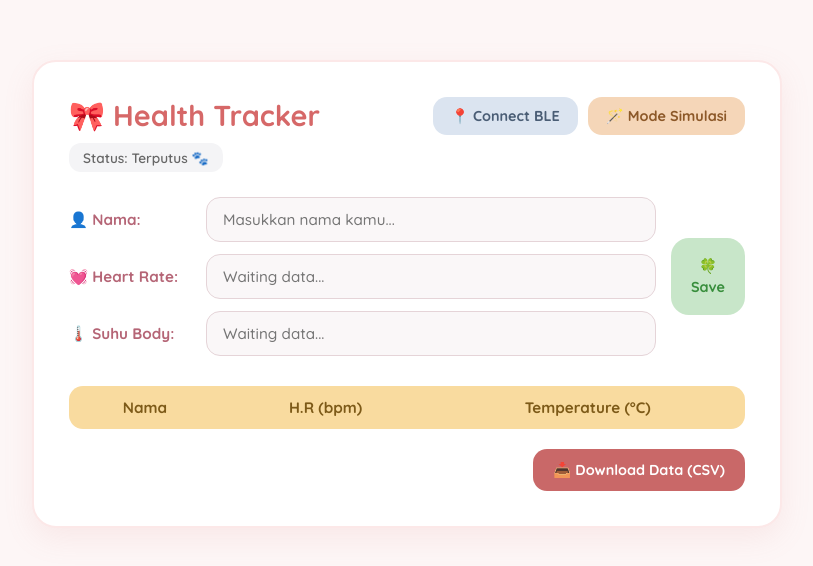
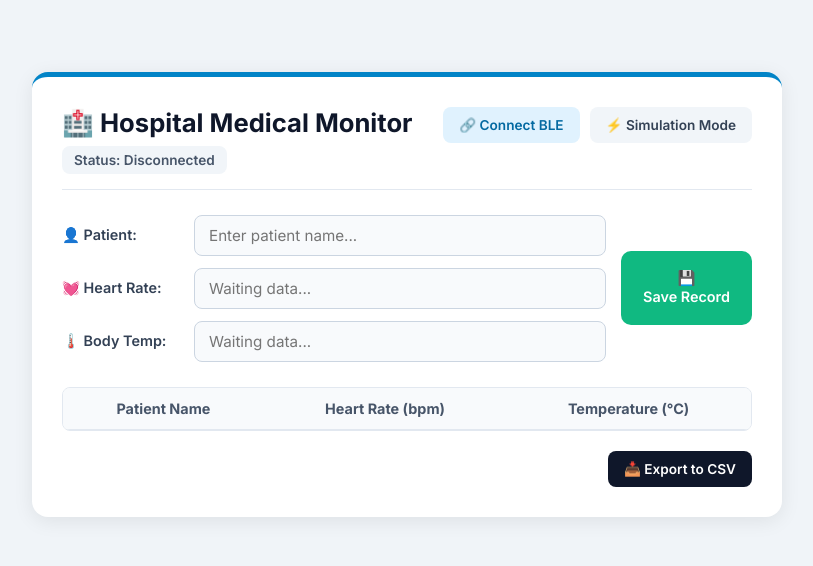
Before and after one commit to arisonmite1105/ProjectAris, a plain HTML site: page index.html in a window 1280 px wide. Shown: the part 106-672 px from the top of the page, without its empty margins (233-1046 px from the left). Drawn offline with Linux system fonts and the light colour scheme.

Commit message:
Update index.html

```diff
--- a/index.html
+++ b/index.html
@@ -3,19 +3,19 @@
 <head>
     <meta charset="UTF-8">
     <meta name="viewport" content="width=device-width, initial-scale=1.0">
-    <title>Cute Health Monitor</title>
-    <link href="https://fonts.googleapis.com/css2?family=Quicksand:wght@500;600;700&display=swap" rel="stylesheet">
+    <title>Medical Health Monitor</title>
+    <link href="https://fonts.googleapis.com/css2?family=Inter:wght@400;500;600;700&display=swap" rel="stylesheet">
     <style>
-        /* CSS (Tampilan & Desain) */
+        /* CSS Tema Alat Rumah Sakit / Medis */
         * {
             box-sizing: border-box;
             margin: 0;
             padding: 0;
-            font-family: 'Quicksand', sans-serif;
+            font-family: 'Inter', sans-serif;
         }
 
         body {
-            background-color: #fdf6f6;
+            background-color: #f0f4f8;
             display: flex;
             justify-content: center;
             align-items: center;
@@ -27,10 +27,10 @@
             background-color: #ffffff;
             width: 100%;
             max-width: 750px;
-            border-radius: 24px;
-            padding: 35px;
-            box-shadow: 0 10px 30px rgba(214, 130, 130, 0.12);
-            border: 2px solid #fce8e8;
+            border-radius: 16px;
+            padding: 30px;
+            box-shadow: 0 4px 20px rgba(0, 0, 0, 0.08);
+            border-top: 5px solid #0284c7;
         }
 
         header {
@@ -40,27 +40,30 @@
             flex-wrap: wrap;
             gap: 15px;
             margin-bottom: 25px;
+            border-bottom: 1px solid #e2e8f0;
+            padding-bottom: 15px;
         }
 
         h1 {
-            color: #d66868;
-            font-size: 1.8rem;
-            margin-bottom: 10px;
+            color: #0f172a;
+            font-size: 1.6rem;
+            margin-bottom: 8px;
+            font-weight: 700;
         }
 
         .status-badge {
             display: inline-block;
-            background-color: #f4f4f6;
-            color: #666;
-            padding: 6px 14px;
-            border-radius: 12px;
+            background-color: #f1f5f9;
+            color: #475569;
+            padding: 6px 12px;
+            border-radius: 8px;
             font-size: 0.85rem;
             font-weight: 600;
         }
 
         .status-badge.connected {
-            background-color: #e3f7e8;
-            color: #2e8540;
+            background-color: #dcfce7;
+            color: #166534;
         }
 
         .button-group {
@@ -70,34 +73,37 @@
 
         .btn {
             border: none;
-            padding: 10px 18px;
-            border-radius: 14px;
-            font-weight: 700;
-            font-size: 0.9rem;
+            padding: 10px 16px;
+            border-radius: 8px;
+            font-weight: 600;
+            font-size: 0.85rem;
             cursor: pointer;
-            transition: transform 0.15s ease, opacity 0.15s ease;
-        }
-
-        .btn:hover {
-            transform: translateY(-2px);
-            opacity: 0.9;
+            transition: background 0.2s;
         }
 
         .btn-ble {
-            background-color: #dbe4f0;
-            color: #4a5d75;
+            background-color: #e0f2fe;
+            color: #0369a1;
+        }
+
+        .btn-ble:hover {
+            background-color: #bae6fd;
         }
 
         .btn-sim {
-            background-color: #f5d6b8;
-            color: #8c5828;
+            background-color: #f1f5f9;
+            color: #334155;
+        }
+
+        .btn-sim:hover {
+            background-color: #e2e8f0;
         }
 
         .form-section {
             display: flex;
             gap: 15px;
             align-items: center;
-            margin-bottom: 30px;
+            margin-bottom: 25px;
         }
 
         .input-wrapper {
@@ -114,76 +120,77 @@
         }
 
         .input-row label {
-            width: 125px;
-            font-weight: 700;
-            color: #b56576;
-            font-size: 0.95rem;
+            width: 120px;
+            font-weight: 600;
+            color: #334155;
+            font-size: 0.9rem;
         }
 
         .input-row input {
             flex: 1;
-            padding: 12px 16px;
-            border: 1.5px solid #e5d4d8;
-            border-radius: 14px;
-            background-color: #faf7f8;
+            padding: 10px 14px;
+            border: 1px solid #cbd5e1;
+            border-radius: 8px;
+            background-color: #f8fafc;
             font-size: 0.95rem;
-            color: #444;
+            color: #0f172a;
             outline: none;
         }
 
         .input-row input:focus {
-            border-color: #d66868;
+            border-color: #0284c7;
             background-color: #fff;
         }
 
         .btn-save {
-            background-color: #c8e6c9;
-            color: #388e3c;
+            background-color: #10b981;
+            color: #ffffff;
             border: none;
-            border-radius: 18px;
-            padding: 18px 20px;
-            font-weight: 700;
+            border-radius: 10px;
+            padding: 18px 22px;
+            font-weight: 600;
             font-size: 0.9rem;
             cursor: pointer;
             transition: 0.2s;
-            line-height: 1.4;
+            text-align: center;
+            line-height: 1.3;
         }
 
         .btn-save:hover {
-            background-color: #b4deb6;
-            transform: scale(1.03);
+            background-color: #059669;
         }
 
         .table-section {
             margin-bottom: 20px;
             overflow-x: auto;
+            border: 1px solid #e2e8f0;
+            border-radius: 8px;
         }
 
         table {
             width: 100%;
             border-collapse: collapse;
-            border-radius: 14px;
-            overflow: hidden;
         }
 
         thead {
-            background-color: #f9db9f;
-            color: #7d5a18;
+            background-color: #f8fafc;
+            color: #475569;
+            border-bottom: 1px solid #e2e8f0;
         }
 
         th, td {
             padding: 12px 16px;
             text-align: center;
-            font-size: 0.95rem;
+            font-size: 0.9rem;
         }
 
         tbody tr:nth-child(even) {
-            background-color: #fffaf0;
+            background-color: #f8fafc;
         }
 
         tbody tr {
-            border-bottom: 1px solid #f2e8d5;
-            color: #555;
+            border-bottom: 1px solid #f1f5f9;
+            color: #334155;
         }
 
         footer {
@@ -192,9 +199,16 @@
         }
 
         .btn-csv {
-            background-color: #c96868;
+            background-color: #0f172a;
             color: #ffffff;
-            padding: 12px 20px;
+            padding: 10px 16px;
+            border-radius: 8px;
+            font-weight: 600;
+            font-size: 0.85rem;
+        }
+
+        .btn-csv:hover {
+            background-color: #1e293b;
         }
     </style>
 </head>
@@ -202,55 +216,55 @@
     <div class="container">
         <header>
             <div class="title-group">
-                <h1>🎀 Health Tracker</h1>
-                <div class="status-badge" id="statusBadge">Status: Terputus 🐾</div>
+                <h1>🏥 Hospital Medical Monitor</h1>
+                <div class="status-badge" id="statusBadge">Status: Disconnected</div>
             </div>
             <div class="button-group">
-                <button id="btnConnect" class="btn btn-ble">📍 Connect BLE</button>
-                <button id="btnSimulasi" class="btn btn-sim">🪄 Mode Simulasi</button>
+                <button id="btnConnect" class="btn btn-ble">🔗 Connect BLE</button>
+                <button id="btnSimulasi" class="btn btn-sim">⚡ Simulation Mode</button>
             </div>
         </header>
 
         <main class="form-section">
             <div class="input-wrapper">
                 <div class="input-row">
-                    <label for="inputNama">👤 Nama:</label>
-                    <input type="text" id="inputNama" placeholder="Masukkan nama kamu...">
+                    <label for="inputNama">👤 Patient:</label>
+                    <input type="text" id="inputNama" placeholder="Enter patient name...">
                 </div>
                 <div class="input-row">
                     <label for="inputHR">💓 Heart Rate:</label>
                     <input type="text" id="inputHR" placeholder="Waiting data..." readonly>
                 </div>
                 <div class="input-row">
-                    <label for="inputSuhu">🌡️ Suhu Body:</label>
+                    <label for="inputSuhu">🌡️ Body Temp:</label>
                     <input type="text" id="inputSuhu" placeholder="Waiting data..." readonly>
                 </div>
             </div>
-            <button id="btnSave" class="btn-save">🍀<br>Save</button>
+            <button id="btnSave" class="btn-save">💾<br>Save Record</button>
         </main>
 
         <section class="table-section">
             <table id="dataTable">
                 <thead>
                     <tr>
-                        <th>Nama</th>
-                        <th>H.R (bpm)</th>
+                        <th>Patient Name</th>
+                        <th>Heart Rate (bpm)</th>
                         <th>Temperature (°C)</th>
                     </tr>
                 </thead>
                 <tbody id="tableBody">
-                    <!-- Data akan muncul di sini -->
+                    <!-- Data log masuk di sini -->
                 </tbody>
             </table>
         </section>
 
         <footer>
-            <button id="btnDownload" class="btn btn-csv">📥 Download Data (CSV)</button>
+            <button id="btnDownload" class="btn btn-csv">📥 Export to CSV</button>
         </footer>
     </div>
 
     <script>
-        /* JavaScript (Logika Tombol & Simulasi) */
+        /* Logika JavaScript Tetap Berfungsi Sama */
         const btnConnect = document.getElementById('btnConnect');
         const btnSimulasi = document.getElementById('btnSimulasi');
         const btnSave = document.getElementById('btnSave');
@@ -265,20 +279,19 @@
         let simInterval = null;
         let dataRecords = [];
 
-        // 1. Fitur Mode Simulasi
         btnSimulasi.addEventListener('click', () => {
             if (simInterval) {
                 clearInterval(simInterval);
                 simInterval = null;
-                statusBadge.textContent = "Status: Terputus 🐾";
+                statusBadge.textContent = "Status: Disconnected";
                 statusBadge.classList.remove('connected');
-                btnSimulasi.textContent = "🪄 Mode Simulasi";
+                btnSimulasi.textContent = "⚡ Simulation Mode";
                 inputHR.value = "";
                 inputSuhu.value = "";
             } else {
-                statusBadge.textContent = "Status: Simulasi Aktif ✨";
+                statusBadge.textContent = "Status: Simulation Active";
                 statusBadge.classList.add('connected');
-                btnSimulasi.textContent = "⏹️ Stop Simulasi";
+                btnSimulasi.textContent = "⏹️ Stop Simulation";
 
                 const generateDummyData = () => {
                     const randomHR = Math.floor(Math.random() * (100 - 65 + 1)) + 65;
@@ -291,42 +304,40 @@
             }
         });
 
-        // 2. Fitur Connect Web Bluetooth (BLE)
         btnConnect.addEventListener('click', async () => {
             try {
-                statusBadge.textContent = "Status: Mencari perangkat... 🔍";
+                statusBadge.textContent = "Status: Scanning device...";
                 const device = await navigator.bluetooth.requestDevice({
                     acceptAllDevices: true,
                     optionalServices: ['heart_rate', 'health_thermometer']
                 });
 
                 const server = await device.gatt.connect();
-                statusBadge.textContent = `Status: Terhubung (${device.name}) 💚`;
+                statusBadge.textContent = `Status: Connected (${device.name})_`;
                 statusBadge.classList.add('connected');
 
                 device.addEventListener('gattserverdisconnected', () => {
-                    statusBadge.textContent = "Status: Terputus 🐾";
+                    statusBadge.textContent = "Status: Disconnected";
                     statusBadge.classList.remove('connected');
                 });
             } catch (error) {
                 console.error(error);
-                statusBadge.textContent = "Status: Gagal / Dibatalkan 🐾";
+                statusBadge.textContent = "Status: Connection Failed";
                 statusBadge.classList.remove('connected');
             }
         });
 
-        // 3. Fitur Simpan Data ke Tabel
         btnSave.addEventListener('click', () => {
             const nama = inputNama.value.trim();
             const hr = inputHR.value.trim();
             const suhu = inputSuhu.value.trim();
 
             if (!nama) {
-                alert("Masukkan nama terlebih dahulu!");
+                alert("Please enter patient name first!");
                 return;
             }
             if (!hr || !suhu) {
-                alert("Data Heart Rate dan Suhu belum tersedia! Aktifkan BLE atau Mode Simulasi.");
+                alert("Heart rate and temperature data not available yet!");
                 return;
             }
 
@@ -339,16 +350,16 @@
                 <td>${suhu}</td>
             `;
             tableBody.appendChild(row);
+            inputNama.value = "";
         });
 
-        // 4. Fitur Download CSV
         btnDownload.addEventListener('click', () => {
             if (dataRecords.length === 0) {
-                alert("Belum ada data untuk diunduh!");
+                alert("No data available to export!");
                 return;
             }
 
-            let csvContent = "data:text/csv;charset=utf-8,Nama,Heart Rate (bpm),Temperature (C)\n";
+            let csvContent = "data:text/csv;charset=utf-8,Patient Name,Heart Rate (bpm),Temperature (C)\n";
             dataRecords.forEach(item => {
                 csvContent += `${item.nama},${item.hr},${item.suhu}\n`;
             });
@@ -356,7 +367,7 @@
             const encodedUri = encodeURI(csvContent);
             const link = document.createElement("a");
             link.setAttribute("href", encodedUri);
-            link.setAttribute("download", "data_health_tracker.csv");
+            link.setAttribute("download", "medical_sensor_data.csv");
             document.body.appendChild(link);
             link.click();
             document.body.removeChild(link);
```
